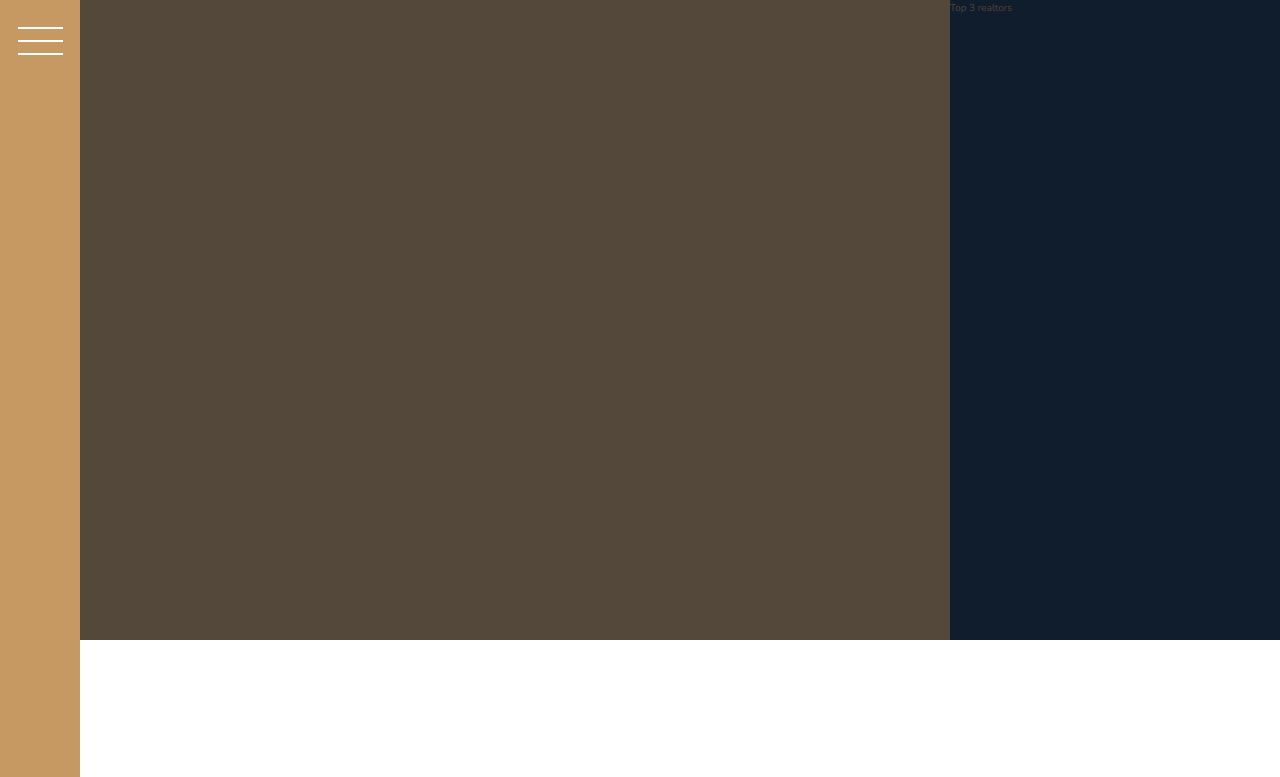
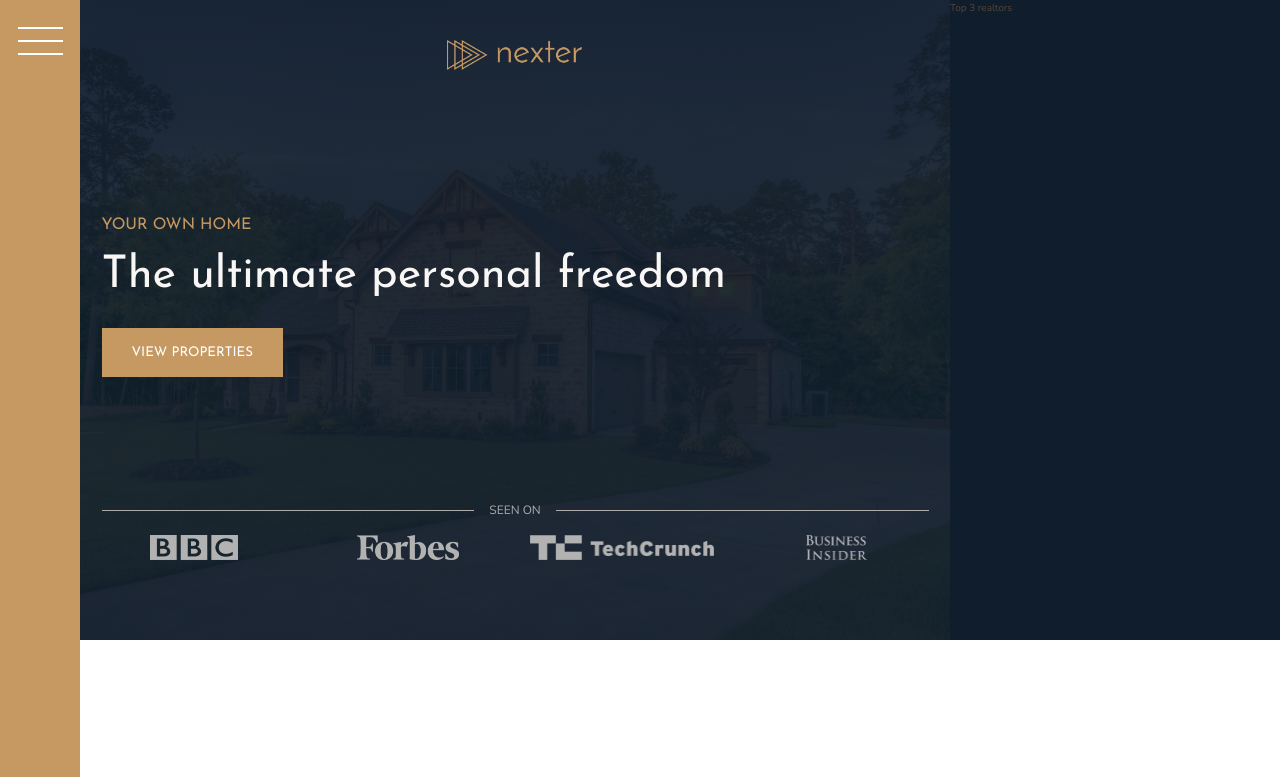
Before and after one commit to electro75/nexter, a website: page index.html in a window 1280 px wide. Shown: the top 777 px of the page. Drawn offline with nearby package versions, Linux system fonts and the light colour scheme; files whose address does not match are found by name.

Commit message:
add header styles and markup

```diff
--- a/index.html
+++ b/index.html
@@ -19,7 +19,17 @@
         </div>
 
         <header class="header">
-            Header
+            <img src="img/logo.png" alt="logo"class="header__logo">
+            <h3 class="heading-3">Your Own Home</h3>
+            <h1 class="heading-1">The ultimate personal freedom</h1>
+            <button class="btn header__btn">View Properties</button>
+            <div class="header__seenon-text">Seen on</div>
+            <div class="header__seenon-logos">
+                <img src="img/logo-bbc.png" alt="logo">
+                <img src="img/logo-forbes.png" alt="logo">
+                <img src="img/logo-techcrunch.png" alt="logo">
+                <img src="img/logo-bi.png" alt="logo">
+            </div>
         </header>
 
         <div class="realtors">
--- a/sass/_header.scss
+++ b/sass/_header.scss
@@ -1,4 +1,60 @@
 .header {
     background-color: $color-grey-dark-1;
     grid-column: full-start/col-end 6;
+
+    background-image: linear-gradient(rgba($color-secondary, .93), rgba($color-secondary, .93)), url("../img//hero.jpeg");
+    background-size: cover;
+    background-position: center;
+    padding: 8rem;
+    padding-top: 4rem;
+
+    display: grid;
+    grid-template-rows: 1fr min-content 6rem 1fr;
+    grid-template-columns: max-content;
+    grid-row-gap: 1.5rem;
+    justify-content: center;
+
+    &__logo {
+        height: 3rem;
+        justify-self: center;
+    }
+
+    &__btn {
+        align-self: start;
+        justify-self: start;
+    }
+
+    &__seenon-text {
+        font-size: 1.2rem;
+        color: $color-grey-light-1;
+        text-transform: uppercase;
+        filter: brightness(70%);
+
+        display: grid;
+        grid-template-columns: 1fr max-content 1fr;
+        grid-column-gap: 1.5rem;
+
+        &::before,
+        &::after {
+            content: "";
+            height: 1px;
+            display: block;
+            background-color: currentColor;
+            align-self: center;
+        }
+
+    }
+
+    &__seenon-logos {
+
+        display: grid;
+        grid-template-columns: repeat(4, 1fr);
+        grid-column-gap: 3rem;
+        justify-items: center;
+
+        img {
+            height:2.5rem;
+            filter: brightness(70%);
+        }
+    }
 }
--- a/sass/_typography.scss
+++ b/sass/_typography.scss
@@ -7,6 +7,10 @@
 
     &-1 {
         @extend %heading;
+        font-size: 4.5rem;
+        color: $color-grey-light-1;
+        line-height: 1;
+
     }
 
     &-2 {
```
Also changed, not shown: css/style.css.
